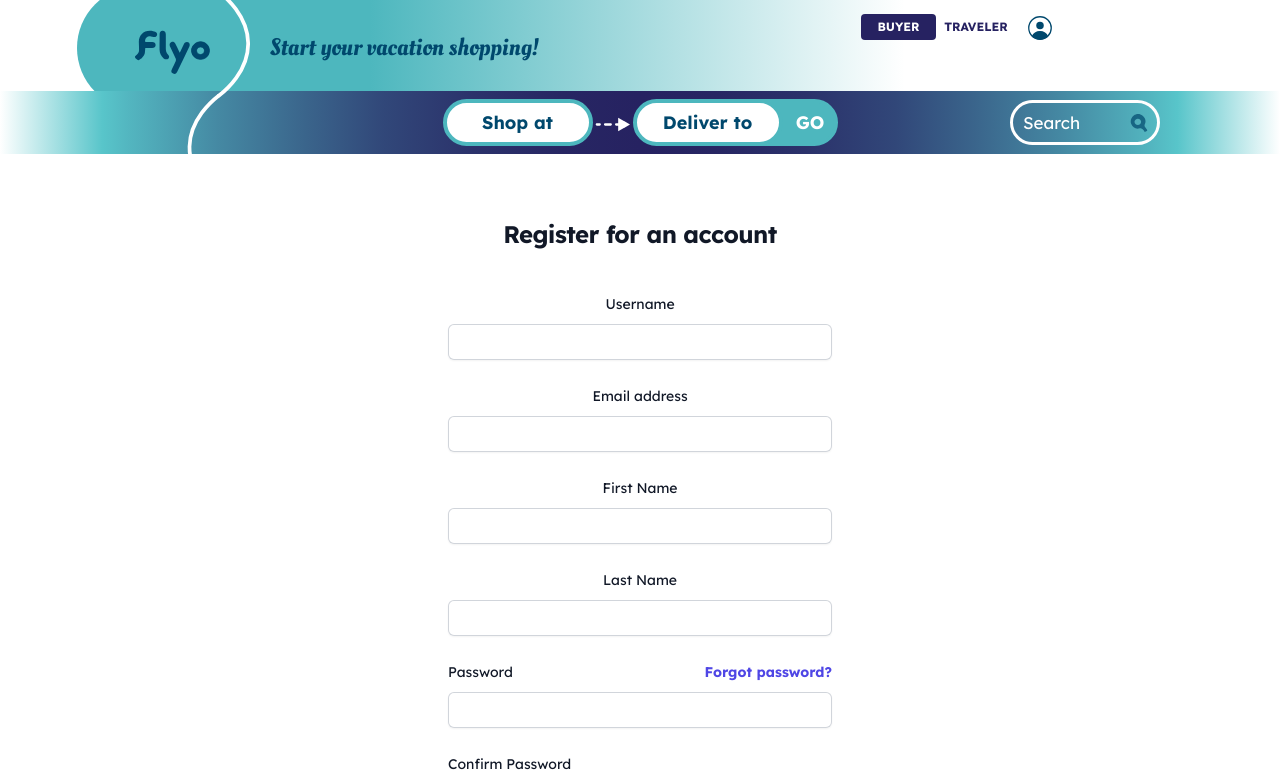
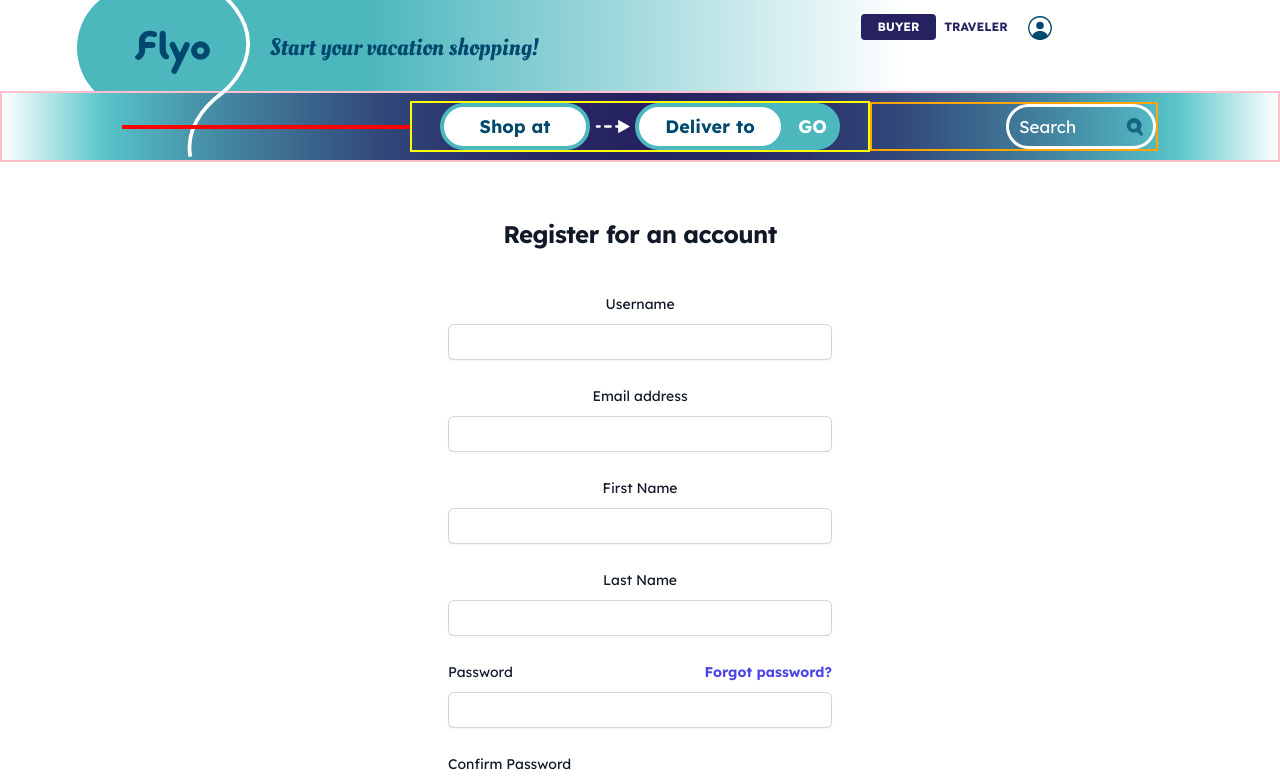
Before and after one commit to uamadasun/Flyo-code, a React (Create React App) app in the folder client/: page /registration in a window 1280 px wide. Shown: the top 782 px of the page. Built offline with nearby package versions, Linux system fonts and the light colour scheme.

Commit message:
created mobile search bar component, current working code

```diff
--- a/client/src/SearchBar.css
+++ b/client/src/SearchBar.css
@@ -30,18 +30,25 @@ searching {
     flex-direction: row;
     align-items: center;
     justify-content: space-between;
+    border: 2px solid pink;
   }
 
   .left-searching {
     flex: 1;
     margin-left: 120px;
     width: 0;
+    border: 2px solid red;
   }
 
   .countrybar {
-    width: 500px;
+    width: 50%;
     min-width: 460px;
     position: relative;
+    flex: 1;
+    border: 2px solid yellow;
+    display: flex;
+    align-content: center;
+    justify-content: center;
   }
 
   .shopat {
@@ -51,19 +58,19 @@ searching {
     border: 4px solid #4db7be;
     border-radius: 25px;
     display: inline-block;
-    margin-right: 20px;
+    margin-right: 5px;
     padding-left: 10px;
     padding-right: 10px;
   }
 
   .arrow {
     width: 35px;
-    margin-top: 16px;
-    margin-left: -19px;
+    /* margin-top: 16px; */
+    /* margin-left: -19px; */
     margin-right: 0;
     opacity: 100%;
-    position: absolute;
-    right: 260px;
+    /* position: absolute; */
+    /* right: 260px; */
     top: 2px;
   }
 
@@ -74,7 +81,7 @@ searching {
     border: 4px solid #4db7be;
     border-radius: 25px;
     display: inline-block;
-    margin-left: 20px;
+    margin-left: 5px;
     padding-left: 10px;
     padding-right: 10px;
     position: relative;
@@ -110,7 +117,9 @@ searching {
     display: flex;
     align-items: center;
     justify-content: end;
+    border: 2px solid orange;
   }
+
 
   .search-bar {
     border: 3px solid rgb(255, 254, 254);
@@ -176,3 +185,14 @@ searching {
     width: 200px;
     color: rgba(254, 255, 253, 0.358);
   }
+
+
+  @media (max-width:1023px ) {
+    .left-searching{
+        visibility: hidden;
+    }
+    .search{
+        visibility: hidden;
+    }
+
+  }
--- /dev/null
+++ b/client/src/SearchBarMobile.css
@@ -0,0 +1,77 @@
+.search-mobile {
+    /* flex: 1; */
+    padding-right: 0;
+    margin-bottom: 0;
+    margin-top: 0;
+    margin-right: 120px;
+    text-align: end;
+    display: flex;
+    align-items: center;
+    /* justify-content: end; */
+    border: 2px solid red;
+  }
+
+  .search-bar-mobile {
+    border: 3px solid rgb(255, 254, 254);
+    border-radius: 25px;
+    width: 150px;
+    background-color: rgba(252, 252, 252, 0);
+    font-family: Lexend, Arial, Helvetica, sans-serif;
+    font-style: normal;
+    font-weight: 400;
+    font-size: 17px;
+    line-height: 22px;
+    color: #ffffff;
+    padding-top: 8.5px;
+    padding-bottom: 8.5px;
+    padding-left: 10px;
+    margin-top: 0;
+    margin-bottom: 0;
+    transition-duration: 0.3s;
+    text-align: start;
+  }
+
+  .search-mobile img {
+    width: 18px;
+    height: 18px;
+    margin-right: 12px;
+    margin-left: -38px;
+    position: absolute;
+    vertical-align: bottom;
+    opacity: 0.7;
+    transition: opacity 0.2s;
+  }
+
+  .search-mobile:hover img {
+    opacity: 0;
+  }
+
+  .search-bar-mobile::placeholder {
+    font-family: Lexend, Arial, Helvetica, sans-serif;
+    font-style: normal;
+    font-weight: 400;
+    font-size: 17px;
+    line-height: 22px;
+    /* identical to box height */
+    color: white;
+    margin-top: 8.5px;
+    margin-bottom: 8.5px;
+  }
+
+  .search-bar-mobile:hover::placeholder {
+    opacity: 0.4;
+  }
+
+  input:hover {
+    width: 200px;
+    color: rgb(254, 255, 253);
+    border-color: rgba(215, 241, 161, 1);
+    text-align: left;
+    padding-left: 10px;
+    /* opacity: 30%; */
+  }
+
+  input:active {
+    width: 200px;
+    color: rgba(254, 255, 253, 0.358);
+  }
--- a/client/src/SiteHeader.css
+++ b/client/src/SiteHeader.css
@@ -7,7 +7,7 @@
   left: 0;
   right: 0;
   position: fixed;
-  z-index: 1;
+  z-index: 0;
   /* background-color: white; */
   /* border: 2px solid green; */
   box-sizing: border-box;
--- a/client/src/components/SearchBar.js
+++ b/client/src/components/SearchBar.js
@@ -23,9 +23,9 @@ const SearchBar = () => {
           </button>
         </div>
 
-        <div className="search">
-          <input className="search-bar" type="text" placeholder="Search" />
-          <img src={searchIcon} alt="search icon" />
+        <div className="search ">
+          <input className="md:hidden lg:flex sm:hidden search-bar" type="text" placeholder="Search" />
+          <img src={searchIcon} alt="search icon" className="md:hidden lg:flex sm:hidden"/>
         </div>
       </searching>
     </div>
--- /dev/null
+++ b/client/src/components/SearchBarMobile.js
@@ -0,0 +1,14 @@
+import React from "react";
+import searchIcon from "../assets/Search-icon-1.svg";
+import "../SearchBarMobile.css";
+
+const SearchBarMobile = () => {
+  return (
+    <div className="search-mobile">
+      <input className="search-bar-mobile" type="text" placeholder="Search" />
+      <img src={searchIcon} alt="search icon" />
+    </div>
+  );
+};
+
+export default SearchBarMobile;
--- a/client/src/components/SiteHeader.js
+++ b/client/src/components/SiteHeader.js
@@ -2,12 +2,14 @@ import { useContext, useEffect } from "react";
 import { Link, useNavigate } from "react-router-dom";
 import logo from "../assets/logo&curve.svg";
 import userCircle from "../assets/User_cicrle_duotone_line.svg";
-
 import "../SiteHeader.css";
 import { LoginContext } from "../App";
 import { useAuthContext } from "../context/AuthContext";
 import { removeToken } from "../helpers";
 import SearchBar from "./SearchBar";
+import SearchBarMobile from "./SearchBarMobile";
+// import '../Homepage.css'
+
 
 export default function SiteHeader() {
   const [logged, setLogged] = useContext(LoginContext);
@@ -32,7 +34,7 @@ export default function SiteHeader() {
 
 
   return (
-    <div className="site-header head-container bg-white">
+    <div className="site-header head-container bg-white big">
       <header>
         {/* <Link to="/">
           <img src={logo} alt="logo for flyo" />
@@ -150,6 +152,10 @@ export default function SiteHeader() {
                   )}
                 </li>
 
+                <li>
+                <SearchBarMobile/>
+                </li>
+
               </ul>
           </div>
 
```
